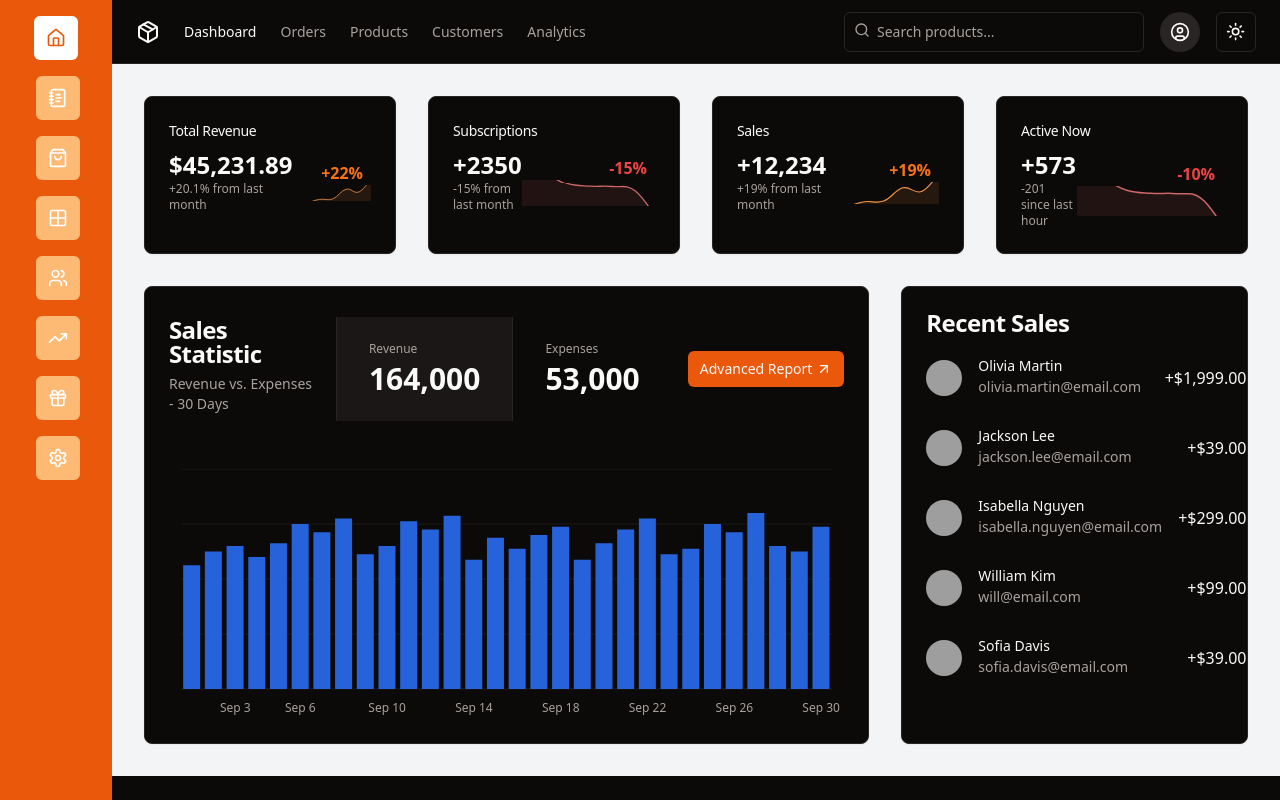
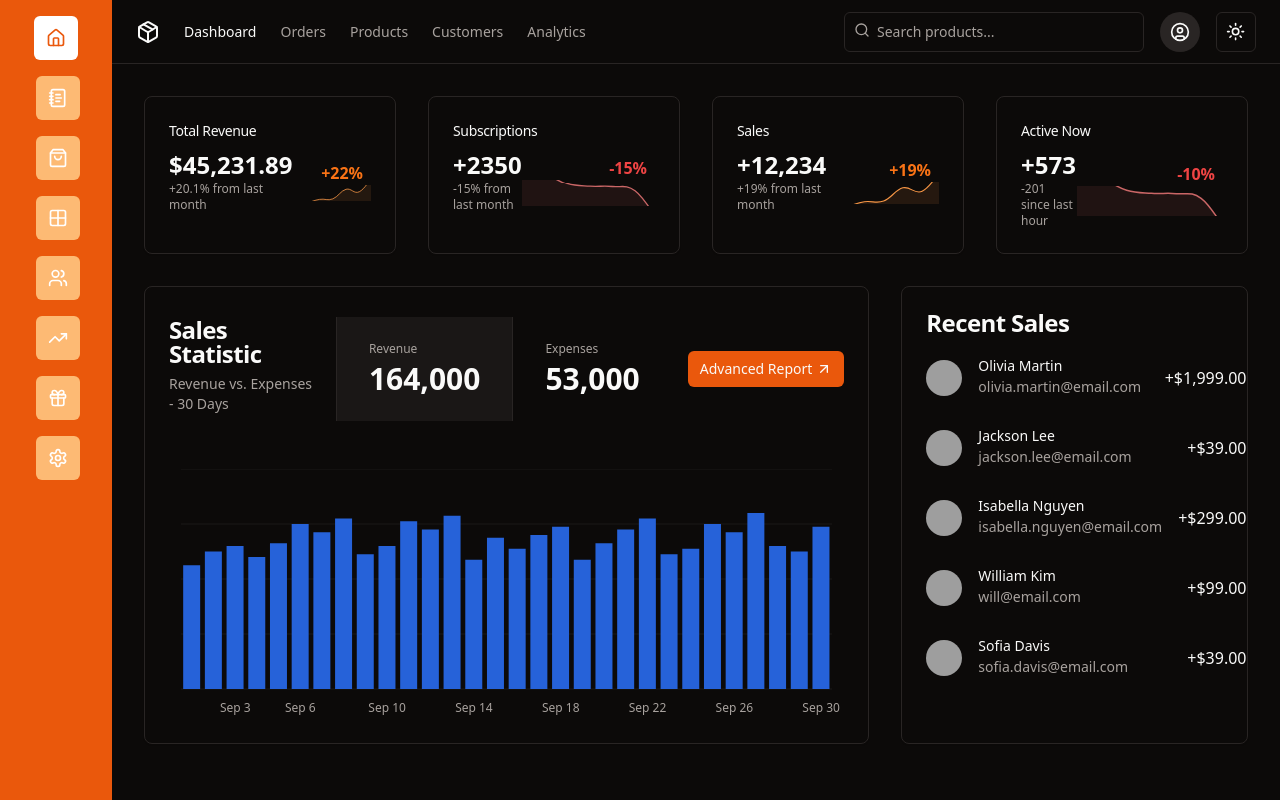
Before and after one commit to AlyaaRushdy/ecommerce-dashboard-react, a React (Vite) app: page / in a window 1280 px wide. Built offline with nearby package versions, Linux system fonts and the light colour scheme; grey boxes are pictures that could not be loaded.

Commit message:
background in darkmode

```diff
--- a/src/App.jsx
+++ b/src/App.jsx
@@ -13,7 +13,7 @@ function App() {
   return (
     <>
       <Sidebar />
-      <main className="w-full sm:w-[calc(100%-6rem)] md:w-[calc(100%-7rem)] ml-auto bg-gray-100">
+      <main className="w-full sm:w-[calc(100%-6rem)] md:w-[calc(100%-7rem)] ml-auto bg-gray-100 dark:bg-background">
         <Routes>
           <Route path="/" element={<Home />} />
           <Route path="/products" element={<Products />} />
```
